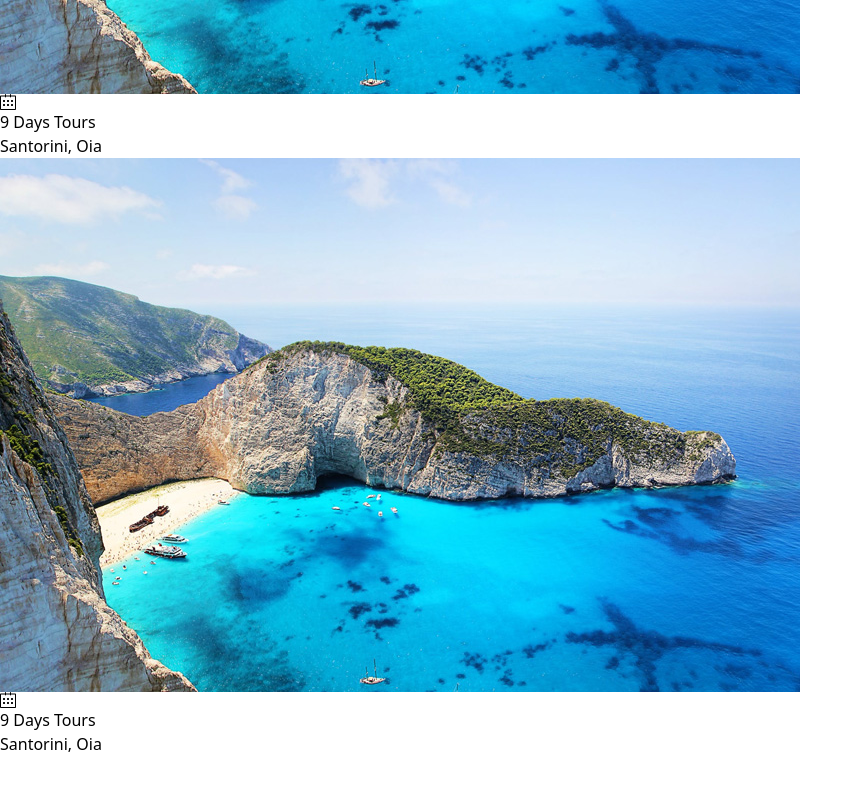
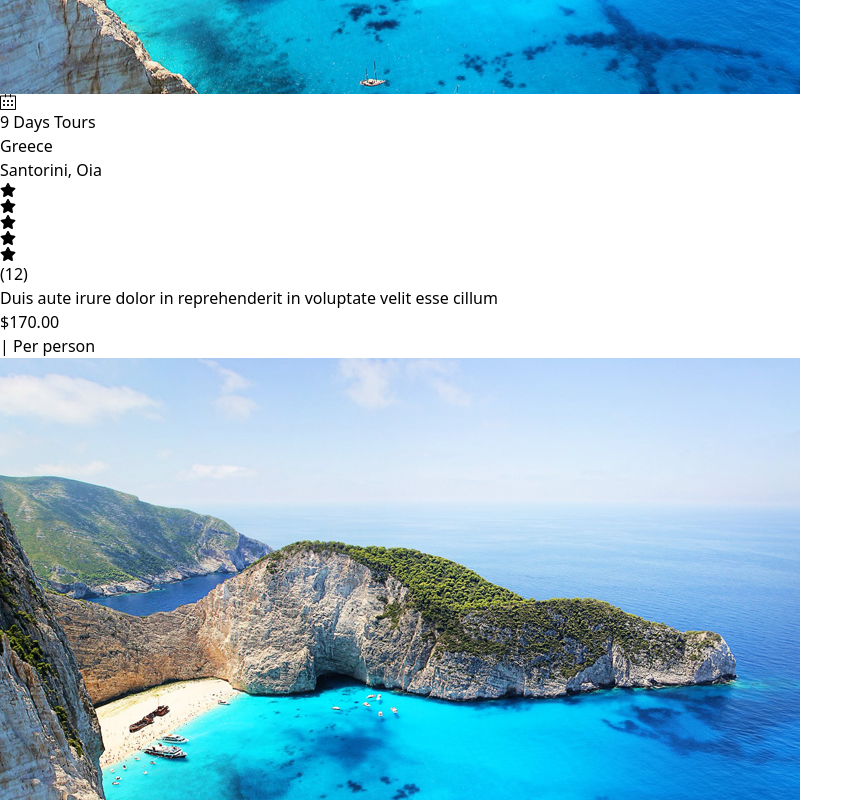
Before and after one commit to nlinh34/Fe-Tour-Xperience, a React (Vite) app: page /tour-explore in a window 1280 px wide. Shown: the part 660-1460 px from the top of the page, without its empty margins (0-863 px from the left). Before the commit the page ends 1416 px from the top, so only its background shows below. Built offline with nearby package versions, Linux system fonts and the light colour scheme.

Commit message:
feat: Adding tour items

```diff
--- a/src/components/tourPage/tourPage.tsx
+++ b/src/components/tourPage/tourPage.tsx
@@ -1,11 +1,14 @@
-import React from 'react'
+import React, { useState } from 'react'
 import { Link } from 'react-router-dom'
 import { product1, shape1 } from '../../assets/img'
 import { LuMenu } from "react-icons/lu";
 import { Select } from 'react-daisyui';
 import { SlCalender } from "react-icons/sl";
+import { FaStar } from 'react-icons/fa'
 
-const tourPage: React.FC<object> = () => {
+const TourPage: React.FC<object> = () => {
+
+    const [rating] = useState(5)
 
     return (
         <div>
@@ -13,7 +16,7 @@ const tourPage: React.FC<object> = () => {
                 <div className=' flex w-screen bg-cover bg-no-repeat h-96 items-end relative '
                     style={{ backgroundImage: "url('https://wallpapershome.com/images/pages/pic_h/10327.jpg')" }}>
                     <div className='flex flex-col items-center absolute text-5xl text-center text-white font-bold inset-[44%] top-1/3'>
-                        TourXplore
+                        TourXeprience
                         <p className='text-lg w-56 font-semibold  mt-2'>
                             <Link className='text-[#e8026a]' to={'/home'}>Home</Link> | Explore for Tour
                         </p>
@@ -44,31 +47,43 @@ const tourPage: React.FC<object> = () => {
                                     </Select>
                                 </div>
                             </div>
-                            <div className='flex justify-between space-x-12'>
-                                <div className=' rounded-xl drop-shadow-lg h-96 '>
-                                    <div className='relative flex items-center justify-center w-[100%]'>
-                                        <img src={product1} className='rounded-t-xl w-[98%] h-[98%]' alt="" />
+                            <div className='gap-8 grid grid-cols-2'>
+                            {Array.from({ length: 5 }).map(() => (
+                                 <div className=' rounded-xl drop-shadow-lg border border-solid '>
+                                 <div className='relative flex items-center justify-center w-[100%] '>
+                                     <div className='overflow-hidden w-full h-full rounded-t-xl '>
+                                         <img src={product1} className='rounded-t-xl transition-transform duration-300 hover:scale-110' alt="" />
+                                     </div>
                                      <div className='absolute right-6 top-[90%] flex w-40 h-12 bg-[#029e9d] rounded-xl items-center justify-center'>
-                                            <SlCalender className='w-6 h-6 mr-2 text-white'/>
+                                         <SlCalender className='w-6 h-6 mr-2 text-white' />
                                          <p className='text-white font-bold text-lg'>9 Days Tours</p>
                                      </div>
                                  </div>
-                                    <div>
-                                        Santorini, Oia
+                                 <div className='p-5'>
+                                     <p className='text-[#029e9d] font-medium text-lg'>Greece</p>
+                                     <Link to={'/home'} className='text-2xl font-semibold'>Santorini, Oia</Link>
+                                     <div className='flex items-center mt-1'>
+                                         <div className='flex flex-row space-x-1 pt-2 mb-2'>
+                                             {Array.from({ length: 5 }).map((_, index) => (
+                                                 <div key={index}>
+                                                     <FaStar className={`w-4 h-4  ${index < rating ? 'text-yellow-400' : 'text-slate-200'}`} />
+                                                 </div>
+                                             ))}
+                                         </div>
+                                         <p className='ml-2'>(12)</p>
+                                     </div>
+                                     <p className='mt-3 w-[92%] h-24 text-lg font-extralight'>Duis aute irure dolor in reprehenderit in voluptate velit esse cillum</p>
+                                     <div className='flex items-center mt-1 mb-3'>
+                                         <label className='text-xl font-bold text-[#029e9d]'>$170.00</label>
+                                         <p className='ml-2 font-extralight text-base'>| Per person</p>
                                      </div>
                                  </div>
-                                <div className=' rounded-xl drop-shadow-lg h-96 border border-solid border-red-500'>
-                                    <div className='relative w-[47%]'>
-                                        <img src={product1} className='rounded-xl w-full h-full' alt="" />
-                                        <div className='absolute right-3 top-[90%] flex w-40 h-12 bg-[#029e9d] rounded-xl items-center justify-center border border-solid border-red-500'>
-                                            <SlCalender className='w-6 h-6 mr-2 text-white'/>
-                                            <p className='text-white font-bold text-lg'>9 Days Tours</p>
                              </div>
-                                    </div>
-                                    <div>
-                                        Santorini, Oia
-                                    </div>
-                                </div>
+                            ))}
+
+
+
+
                             </div>
                         </div>
                     </div>
@@ -80,4 +95,4 @@ const tourPage: React.FC<object> = () => {
     )
 }
 
-export default tourPage
+export default TourPage
```
Also changed, not shown: 1 other file (tests, documents, lock files or other folders). Lines whose indentation alone changed are shown as unchanged.
